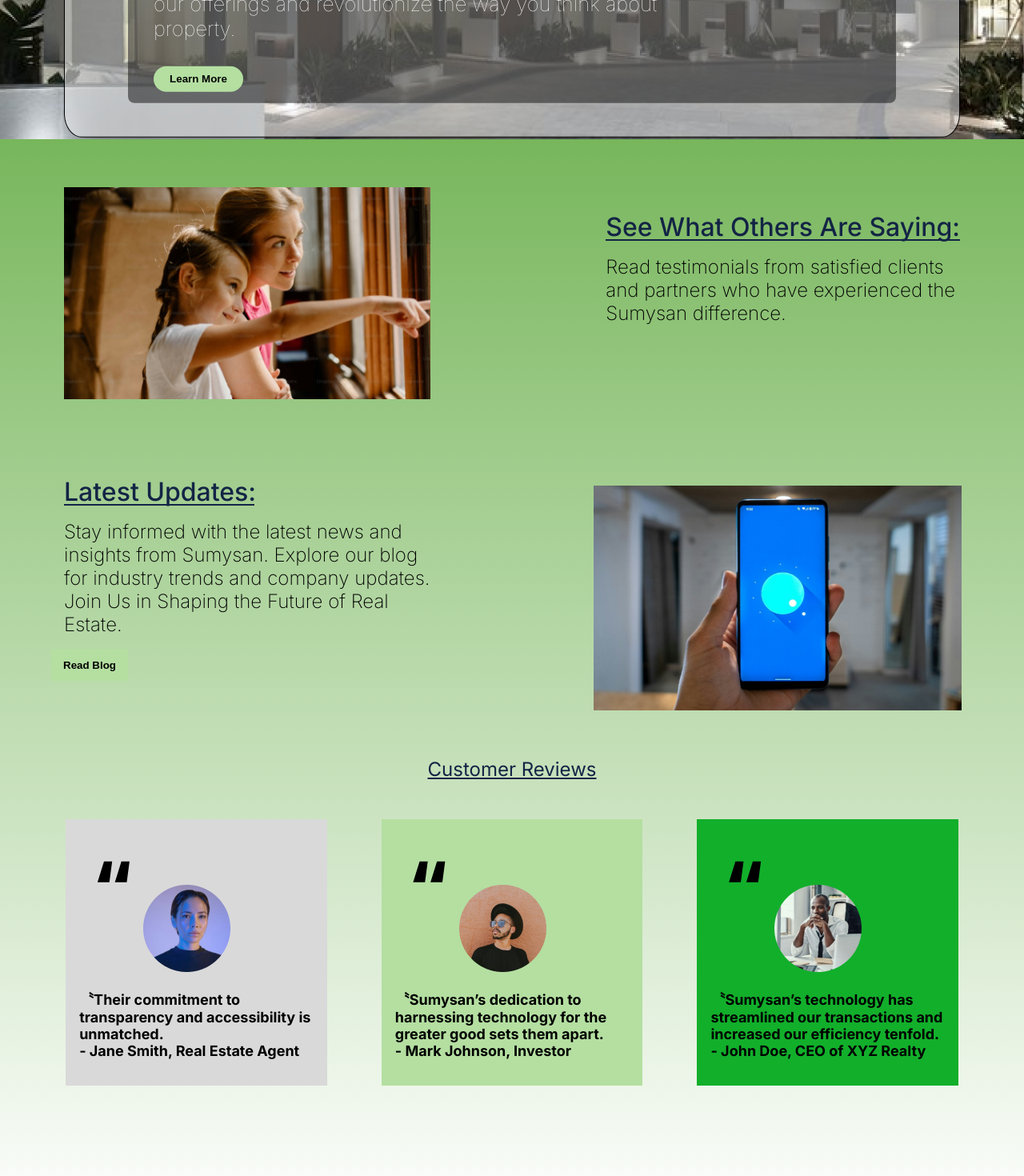
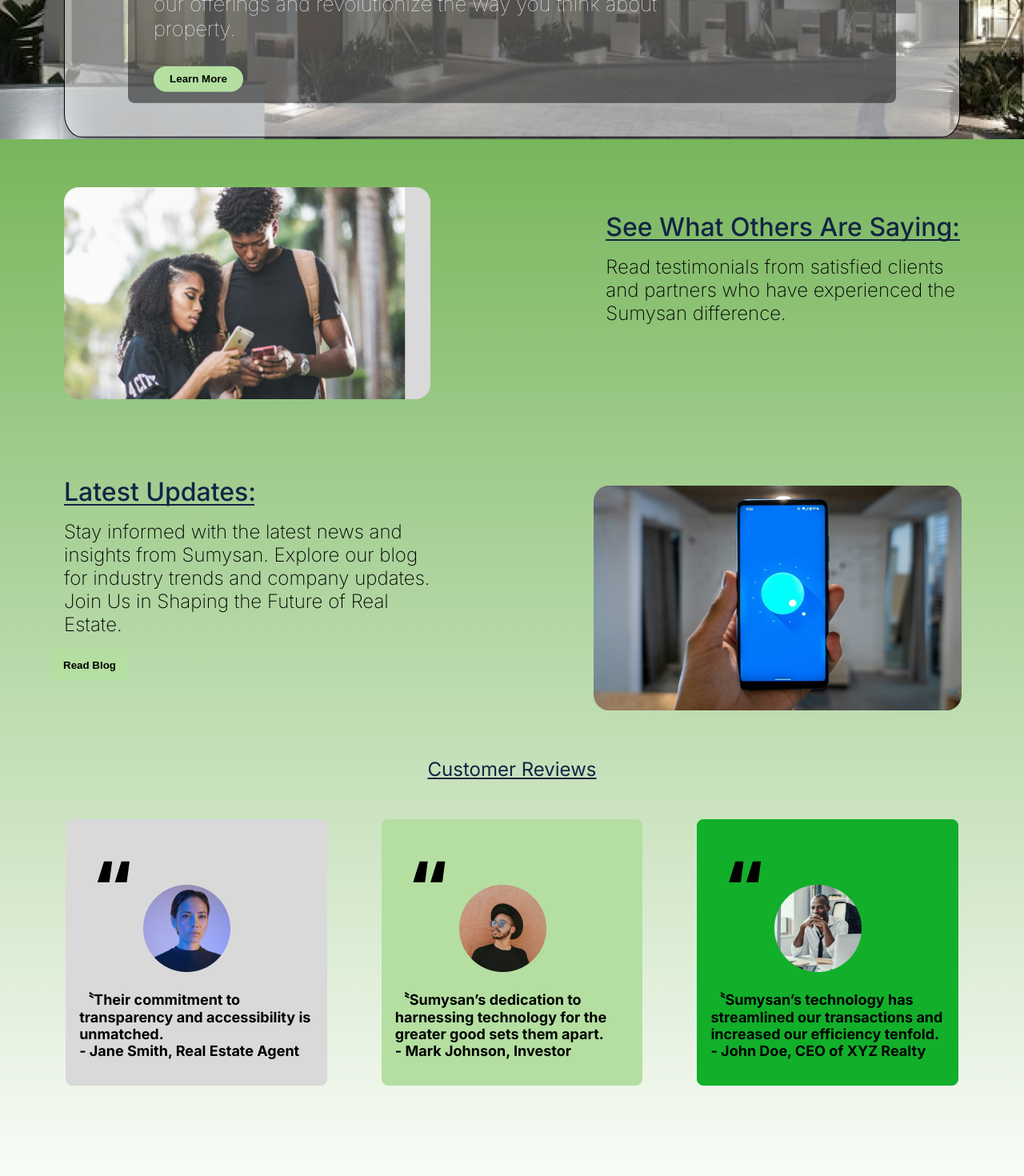
Before and after one commit to SumySan-Homex/Sumysan, a Next.js app: page / in a window 1280 px wide. Shown: the part 1497-2967 px from the top of the page at 80% size. Built offline with nearby package versions, Linux system fonts and the light colour scheme.

Commit message:
:lipstick: Update style files

```diff
--- a/components/Content.tsx
+++ b/components/Content.tsx
@@ -1,6 +1,6 @@
 import React from "react";
 import Image from "next/image";
-import about1 from "../public/about1.png";
+import cnt1 from "../public/cnt1.png";
 import img2 from "../public/img2.png";
 import img3 from "../public/img3.png";
 import img4 from "../public/img4.png";
@@ -12,7 +12,7 @@ const Content = () => {
     <div className={styles.container}>
       <div className={styles.contentContainer}>
         <div className={styles.contents}>
-          <Image className={styles.image} src={about1} alt="abt" />
+          <Image className={styles.image} src={cnt1} alt="abt" />
 
           <div className={styles.textContent}>
             <h2 className={styles.text}>See What Others Are Saying:</h2>
--- a/styles/content.module.css
+++ b/styles/content.module.css
@@ -133,6 +133,7 @@
   width: 20.4rem;
   height: 20.82rem;
   border: 1px solid #d9d9d9;
+  border-radius: 0.5rem;
   background-color: #d9d9d9;
 }
 
@@ -157,6 +158,7 @@
   width: 20.4rem;
   height: 20.82rem;
   border: 1px solid #b4dfa1;
+  border-radius: 0.5rem;
   background-color: #b4dfa1;
 }
 
@@ -164,5 +166,6 @@
   width: 20.4rem;
   height: 20.82rem;
   border: 1px solid #12af2b;
+  border-radius: 0.5rem;
   background-color: #12af2b;
 }
```
Also changed, not shown: public/cnt1.png (added), public/img2.png.
